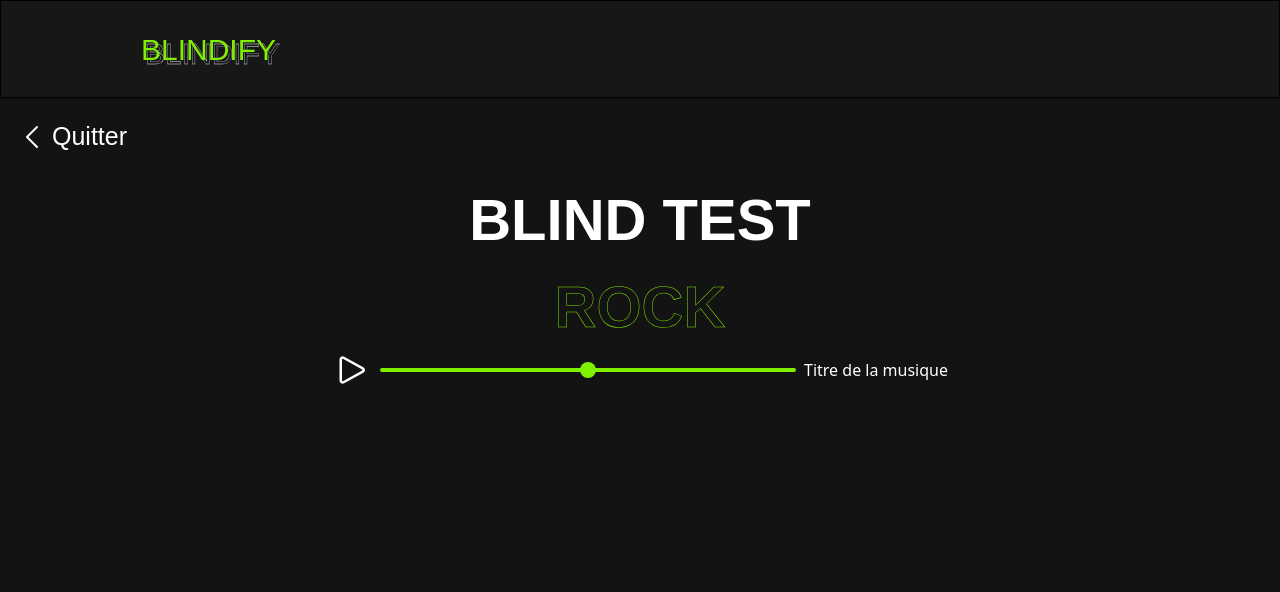
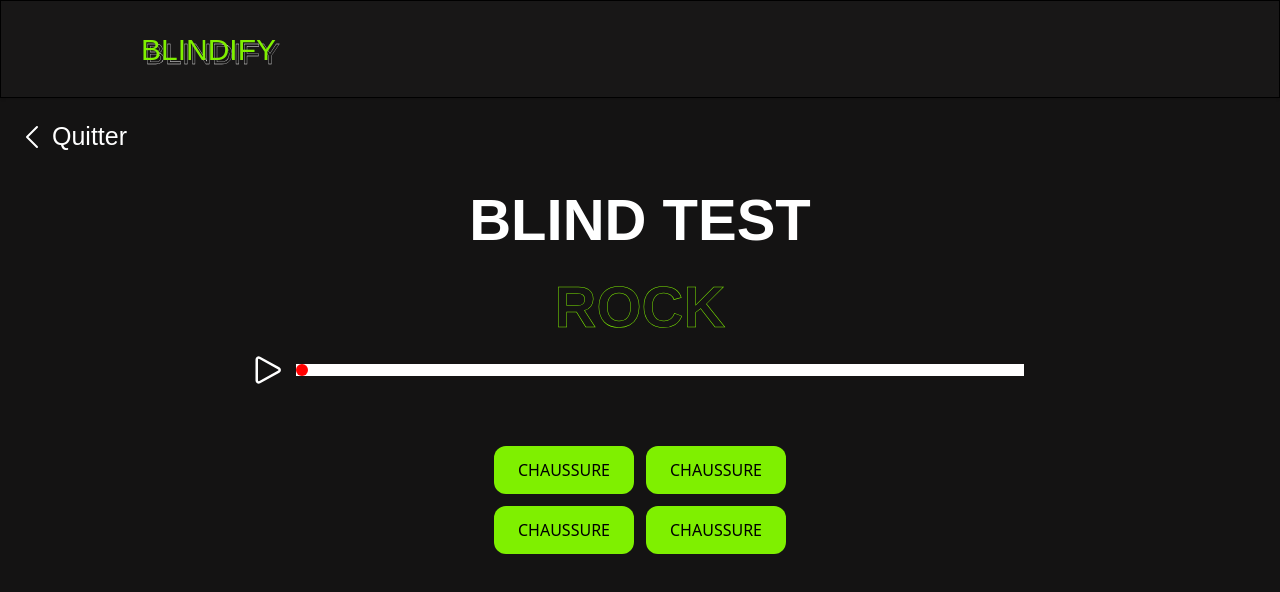
Before and after one commit to AngelHRD/BlindTestProjet, a React (Vite) app: page /test in a window 1280 px wide. Shown: the top 592 px of the page. Built offline with nearby package versions, Linux system fonts and the light colour scheme; a web font is replaced by a local one.

Commit message:
Travail en cours

```diff
--- a/src/App.css
+++ b/src/App.css
@@ -121,20 +121,17 @@ body {
     height: 764px;
 }
 
+/* Slider MP3 */
 .thumb-custom::-webkit-slider-thumb {
+    -webkit-appearance: none;
     appearance: none;
-    width: 16px;
-    height: 16px;
-    background-color: #7ff000;
+    width: 12px;
+    height: 12px;
+    background-color: #ff0000;
     border-radius: 50%;
     cursor: pointer;
 }
 
-.thumb-custom::-moz-range-thumb {
-    width: 16px;
-    height: 16px;
-    background-color: #7ff000;
-    border-radius: 50%;
-    cursor: pointer;
-    transition: background-color 0.2s ease-in-out;
+.thumb-custom::-webkit-slider-runnable-track {
+    background: linear-gradient(to right, #7ff000 var(--progress, 0%), #ffffff var(--progress, 0%));
 }
--- a/src/components/SliderMp3.jsx
+++ b/src/components/SliderMp3.jsx
@@ -2,6 +2,14 @@ import { useState } from 'react';
 
 function SliderMp3() {
     const [isPlaying, setIsPlaying] = useState(false);
+    const [progress, setProgress] = useState(0);
+
+    const handleProgress = (e) => {
+        const value = e.target.value;
+        setProgress(value);
+
+        e.target.style.setProperty('--progress', `${value}%`);
+    };
 
     return (
         <>
@@ -31,14 +39,11 @@ function SliderMp3() {
                 type='range'
                 min='0'
                 max='100'
-                className='w-1/3 appearance-none h-1 bg-[#7FF000] rounded-full mx-2 thumb-custom'
+                value={progress}
+                onChange={handleProgress}
+                className='w-7/12 appearance-none h-1 bg-[#7FF000] rounded-full mx-2 thumb-custom'
                 aria-label='Choisir la durée de la musique'
             />
-
-            {/* met le en dessous */}
-            <div className='block '>
-                <p className='text-white '>Titre de la musique</p>
-            </div>
         </>
     );
 }
--- a/src/pages/PlayGamePage.jsx
+++ b/src/pages/PlayGamePage.jsx
@@ -23,19 +23,31 @@ function PlayGamePage() {
     return (
         <div className='container mx-auto px-4 min-h-fit'>
             <LinkBack to='/genres' text='Quitter' />
-
             <div className='text-center'>
                 <h1 className='t-owners'>
                     blin<span className='t-briller '>d </span> test
                 </h1>
                 <h2 className='t-owners-vide'> rock </h2>
             </div>
-
             <div className='rounded-lg flex items-center justify-center'>
                 <SliderMp3 />
             </div>
+            {/* <p className='text-white text-center'>Rock</p> */}
 
-            <div></div>
+            <div className='grid grid-cols-2 grid-rows-2 gap-3 container mx-auto place-items-center w-fit mt-14'>
+                <div className='w-fit'>
+                    <button className='py-3 px-6 bg-[#7ff000] rounded-xl cursor-pointer '>CHAUSSURE</button>
+                </div>
+                <div className='w-fit'>
+                    <button className='py-3 px-6 bg-[#7ff000] rounded-xl cursor-pointer '>CHAUSSURE</button>
+                </div>
+                <div className='w-fit'>
+                    <button className='py-3 px-6 bg-[#7ff000] rounded-xl cursor-pointer '>CHAUSSURE</button>
+                </div>
+                <div className='w-fit'>
+                    <button className='py-3 px-6 bg-[#7ff000] rounded-xl cursor-pointer '>CHAUSSURE</button>
+                </div>
+            </div>
         </div>
     );
 }
```
Also changed, not shown: src/components/ButtonMp3.jsx (added).
